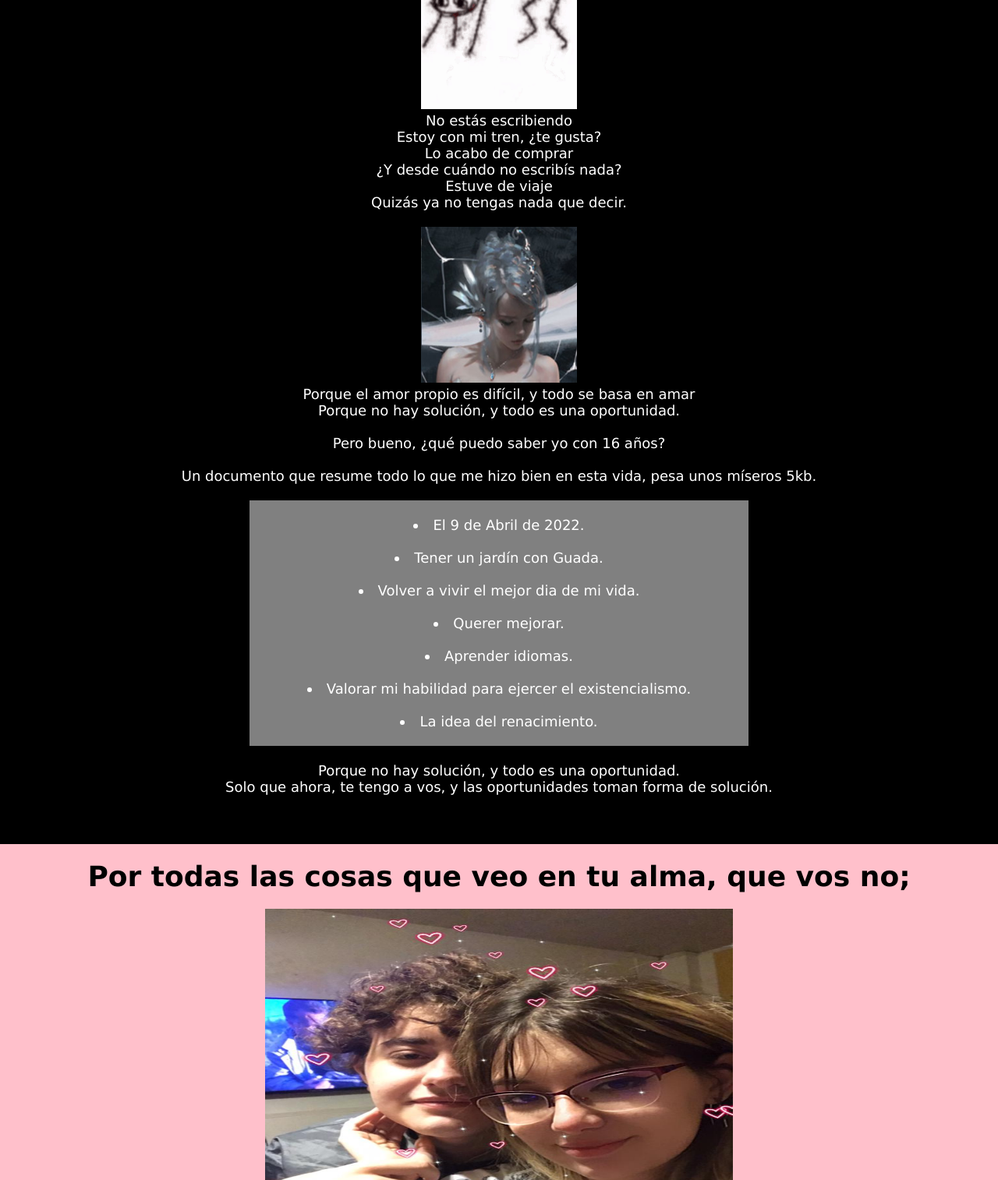
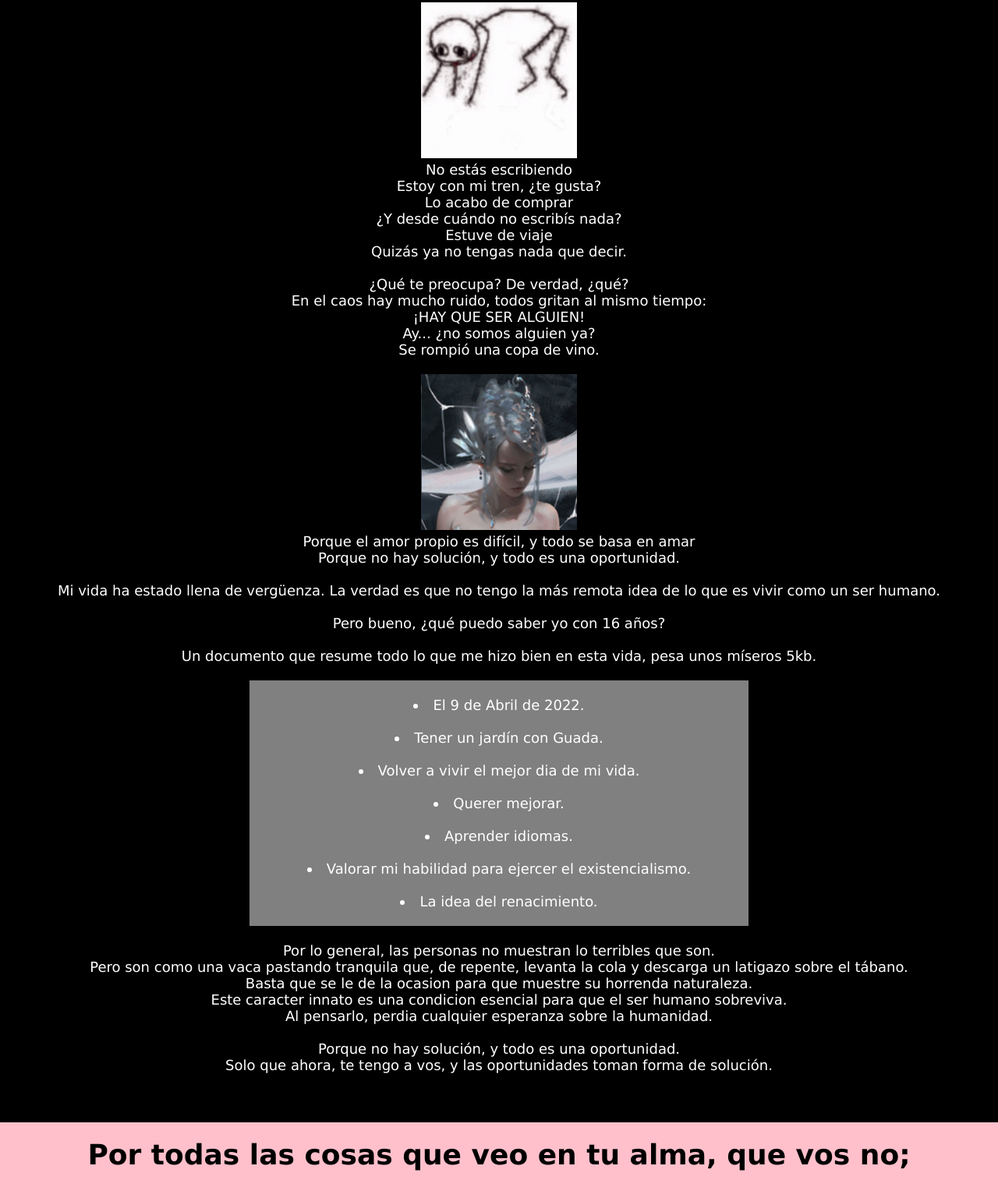
Before and after one commit to patybolo/patybolo.github.io, a plain HTML site: page index.html in a window 1280 px wide. Shown: the part 540-2054 px from the top of the page at 78% size. Drawn offline with Linux system fonts and the light colour scheme.

Commit message:
Add files via upload

```diff
--- a/index.html
+++ b/index.html
@@ -16,6 +16,9 @@
         <p>Porque vivir es difícil, y todo es un desafío nuevo.
             Porque no hay solución, y todo es una oportunidad.
         </p>
+        <p>Cuando sepan que el hombre de acero
+            Esta hecho de alma y de pecados
+        </p>
         <img src="shaking-crying-throwing-up-insane.gif" width="200" height="200">
         <p>No estás escribiendo
             Estoy con mi tren, ¿te gusta?
@@ -23,10 +26,17 @@
             ¿Y desde cuándo no escribís nada?
             Estuve de viaje
             Quizás ya no tengas nada que decir.</p>
+        <p>¿Qué te preocupa? De verdad, ¿qué?
+            En el caos hay mucho ruido, todos gritan al mismo tiempo:
+                ¡HAY QUE SER ALGUIEN!
+            Ay... ¿no somos alguien ya?
+            Se rompió una copa de vino.
+        </p>
         <img src="artwork.jpg" width="200" height="200">
         <p>Porque el amor propio es difícil, y todo se basa en amar
             Porque no hay solución, y todo es una oportunidad.
         </p>
+        <p>Mi vida ha estado llena de vergüenza. La verdad es que no tengo la más remota idea de lo que es vivir como un ser humano.</p>
         <p>Pero bueno, ¿qué puedo saber yo con 16 años?</p>
         <p>Un documento que resume todo lo que me hizo bien en esta vida, pesa unos míseros 5kb.</p>
         <div class="listaBuenita">
@@ -36,8 +46,14 @@
             <li>Querer mejorar.</li>
             <li>Aprender idiomas.</li>
             <li>Valorar mi habilidad para ejercer el existencialismo.</li>
-            <li>La idea del renacimiento.   </li>
+            <li>La idea del renacimiento.</li>
         </div>
+        <p>Por lo general, las personas no muestran lo terribles que son.
+            Pero son como una vaca pastando tranquila que, de repente, levanta la cola y descarga un latigazo sobre el tábano.
+            Basta que se le de la ocasion para que muestre su horrenda naturaleza.
+            Este caracter innato es una condicion esencial para que el ser humano sobreviva.
+            Al pensarlo, perdia cualquier esperanza sobre la humanidad.
+        </p>
         <p>Porque no hay solución, y todo es una oportunidad.
             Solo que ahora, te tengo a vos, y las oportunidades toman forma de solución.
         </p>
```
